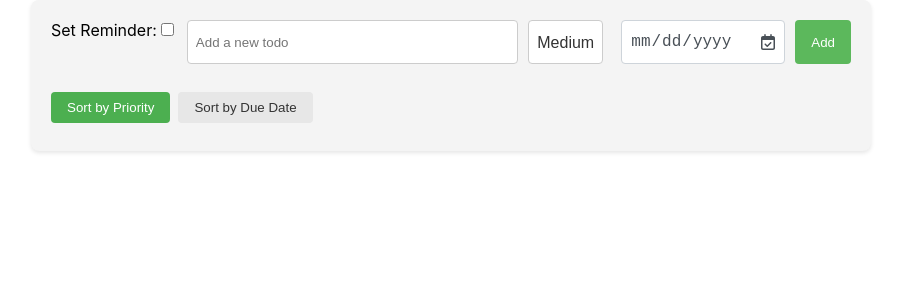
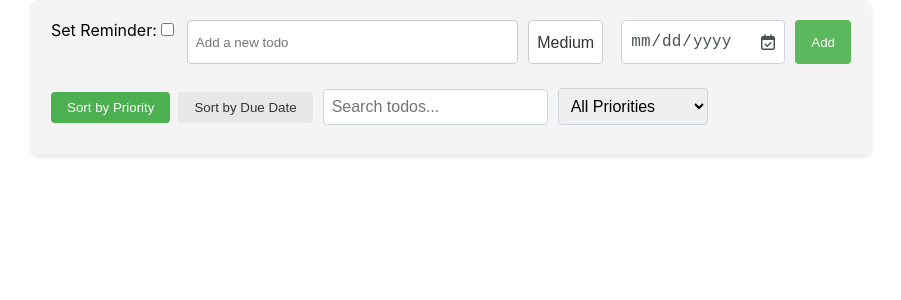
Before and after one commit to trubo4ka911/todo-list, a React (Create React App) app: page / in a window 1280 px wide. Shown: the top 300 px of the page, without its empty margins (189-1090 px from the left). Built offline with nearby package versions, Linux system fonts and the light colour scheme.

Commit message:
add search and filter

```diff
--- a/src/App.js
+++ b/src/App.js
@@ -9,6 +9,8 @@ function App() {
     JSON.parse(localStorage.getItem("todos")) || []
   );
   const [sortOrder, setSortOrder] = useState("asc");
+  const [searchTerm, setSearchTerm] = useState("");
+  const [filter, setFilter] = useState("all");
 
   useEffect(() => {
     localStorage.setItem("todos", JSON.stringify(todos));
@@ -80,6 +82,21 @@ function App() {
     setTodos(sortedTodos);
   };
 
+  const filteredTodos = todos.filter((todo) => {
+    return todo.text.toLowerCase().includes(searchTerm.toLowerCase());
+  });
+
+  const getFilteredTodos = () => {
+    let filtered = filteredTodos;
+
+    if (filter !== "all") {
+      filtered = filtered.filter((todo) => todo.priority === filter);
+    }
+    // Add more filters as needed, such as by due date
+
+    return filtered;
+  };
+
   return (
     <div className={styles.appContainer}>
       <AddTodoForm onAdd={addTodo} />
@@ -93,7 +110,30 @@ function App() {
       <button onClick={sortTodosByDueDate} className={styles.sortButton}>
         Sort by Due Date
       </button>
-      <TodoList todos={todos} onComplete={completeTodo} onDelete={deleteTodo} />
+      {/* <TodoList todos={todos} onComplete={completeTodo} onDelete={deleteTodo} /> */}
+      <input
+        type="text"
+        className={styles.searchInput}
+        placeholder="Search todos..."
+        value={searchTerm}
+        onChange={(e) => setSearchTerm(e.target.value)}
+      />
+      <select
+        className={styles.filterSelect}
+        value={filter}
+        onChange={(e) => setFilter(e.target.value)}
+      >
+        <option value="all">All Priorities</option>
+        <option value="high">High Priority</option>
+        <option value="medium">Medium Priority</option>
+        <option value="low">Low Priority</option>
+        {/* Add more options for other filters */}
+      </select>
+      <TodoList
+        todos={getFilteredTodos()}
+        onComplete={completeTodo}
+        onDelete={deleteTodo}
+      />
     </div>
   );
 }
--- a/src/App.module.css
+++ b/src/App.module.css
@@ -5,6 +5,9 @@
   background-color: #f4f4f4; /* example background color */
   border-radius: 8px; /* rounded corners */
   box-shadow: 0 2px 4px rgba(0, 0, 0, 0.1); /* subtle shadow for depth */
+}
+input, select{
+  outline: none;
 }
 .sortAsc {
   background-color: #4CAF50; /* Green background for ascending sort */
@@ -51,3 +54,15 @@
 .sortButton:hover {
   background-color: #d4d4d4; /* Darker grey on hover */
 }
+
+.searchInput, .filterSelect {
+  padding: 8px;
+  margin-bottom: 10px;
+  border: 1px solid #ced4da;
+  border-radius: 4px;
+  font-size: 16px;
+}
+
+.searchInput {
+  margin: 0 10px;
+}
```
